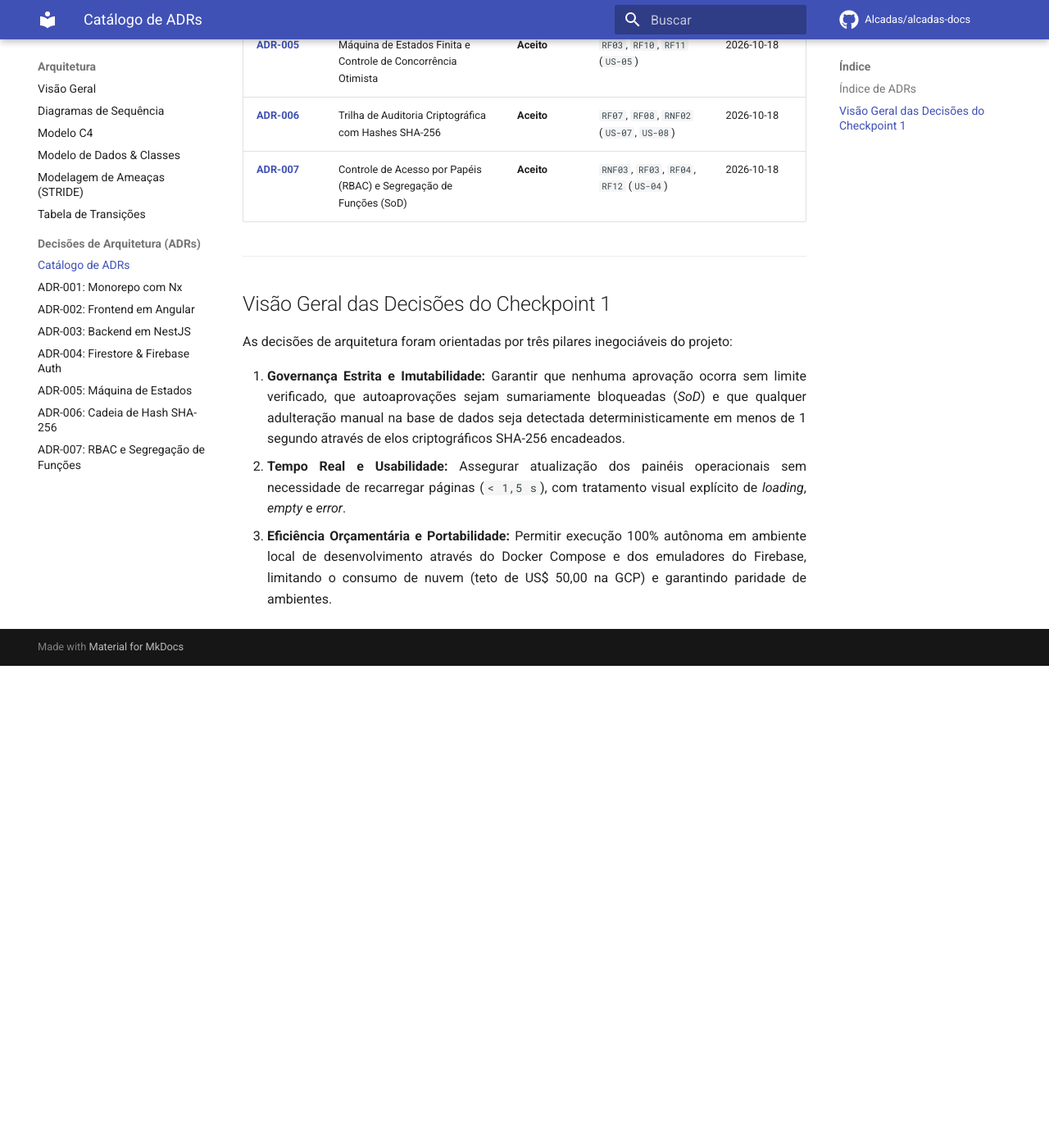
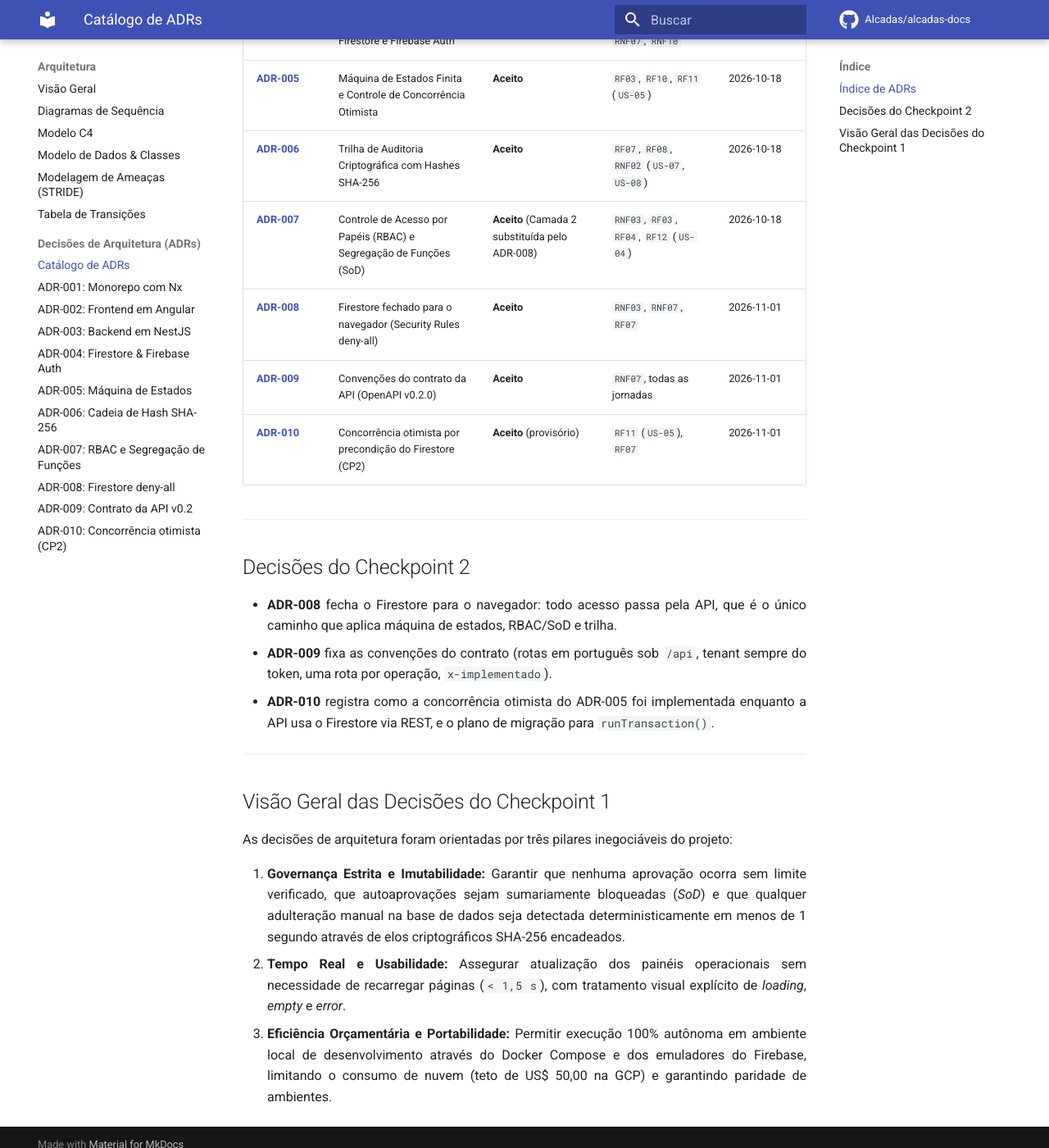
Before and after one commit to Alcadas/alcadas-docs, an MkDocs documentation site: the page built from docs/arquitetura/adrs/index.md, in a window 1280 px wide and 1400 px high, scrolled down 745 px. Shown: the whole window at 82% size. Built offline with MkDocs 1.6.1 and Material for MkDocs 9.7.7, drawn with Linux system fonts in a browser that asks for light colours; comment, search, counter and statistics services are not loaded; before the commit the page ends 1557 px from its top, so only the background shows below that.

Commit message:
docs(adr): adiciona ADR-008, ADR-009 e ADR-010 (#15)
- ADR-008: Firestore fechado para o navegador; substitui a camada 2 do ADR-007.
- ADR-009: rotas em português sob /api, tenant sempre do token, uma rota
  por operação (aliases do PR #14 devem sair), x-implementado.
- ADR-010: concorrência otimista por precondição do Firestore REST
  enquanto o Admin SDK não chega; plano de migração para runTransaction.
- Índice de ADRs, status do ADR-005/007 e navegação do MkDocs atualizados.

```diff
--- a/docs/arquitetura/adrs/index.md
+++ b/docs/arquitetura/adrs/index.md
@@ -14,7 +14,18 @@ Este catálogo documenta os **Registros de Decisões de Arquitetura** (*Architec
 | [**ADR-004**](ADR-004-firestore-e-firebase-auth.md) | Persistência com Cloud Firestore e Firebase Auth | **Aceito** | `RNF01`, `RNF06`, `RNF07`, `RNF10` | 2026-10-18 |
 | [**ADR-005**](ADR-005-maquina-de-estados.md) | Máquina de Estados Finita e Controle de Concorrência Otimista | **Aceito** | `RF03`, `RF10`, `RF11` (`US-05`) | 2026-10-18 |
 | [**ADR-006**](ADR-006-cadeia-de-hash.md) | Trilha de Auditoria Criptográfica com Hashes SHA-256 | **Aceito** | `RF07`, `RF08`, `RNF02` (`US-07`, `US-08`) | 2026-10-18 |
-| [**ADR-007**](ADR-007-rbac-e-sod.md) | Controle de Acesso por Papéis (RBAC) e Segregação de Funções (SoD) | **Aceito** | `RNF03`, `RF03`, `RF04`, `RF12` (`US-04`) | 2026-10-18 |
+| [**ADR-007**](ADR-007-rbac-e-sod.md) | Controle de Acesso por Papéis (RBAC) e Segregação de Funções (SoD) | **Aceito** (Camada 2 substituída pelo ADR-008) | `RNF03`, `RF03`, `RF04`, `RF12` (`US-04`) | 2026-10-18 |
+| [**ADR-008**](ADR-008-firestore-deny-all.md) | Firestore fechado para o navegador (Security Rules deny-all) | **Aceito** | `RNF03`, `RNF07`, `RF07` | 2026-11-01 |
+| [**ADR-009**](ADR-009-contrato-api-v0-2.md) | Convenções do contrato da API (OpenAPI v0.2.0) | **Aceito** | `RNF07`, todas as jornadas | 2026-11-01 |
+| [**ADR-010**](ADR-010-concorrencia-otimista-rest.md) | Concorrência otimista por precondição do Firestore (CP2) | **Aceito** (provisório) | `RF11` (`US-05`), `RF07` | 2026-11-01 |
+
+---
+
+## Decisões do Checkpoint 2
+
+- **ADR-008** fecha o Firestore para o navegador: todo acesso passa pela API, que é o único caminho que aplica máquina de estados, RBAC/SoD e trilha.
+- **ADR-009** fixa as convenções do contrato (rotas em português sob `/api`, tenant sempre do token, uma rota por operação, `x-implementado`).
+- **ADR-010** registra como a concorrência otimista do ADR-005 foi implementada enquanto a API usa o Firestore via REST, e o plano de migração para `runTransaction()`.
 
 ---
 
--- a/mkdocs.yml
+++ b/mkdocs.yml
@@ -98,12 +98,17 @@ nav:
           - "ADR-005: Máquina de Estados": arquitetura/adrs/ADR-005-maquina-de-estados.md
           - "ADR-006: Cadeia de Hash SHA-256": arquitetura/adrs/ADR-006-cadeia-de-hash.md
           - "ADR-007: RBAC e Segregação de Funções": arquitetura/adrs/ADR-007-rbac-e-sod.md
+          - "ADR-008: Firestore deny-all": arquitetura/adrs/ADR-008-firestore-deny-all.md
+          - "ADR-009: Contrato da API v0.2": arquitetura/adrs/ADR-009-contrato-api-v0-2.md
+          - "ADR-010: Concorrência otimista (CP2)": arquitetura/adrs/ADR-010-concorrencia-otimista-rest.md
   - "API (OpenAPI)":
-      - "Especificação OpenAPI v0.1": api/index.md
+      - "Especificação OpenAPI v0.2": api/index.md
   - "Testes e QA":
       - "Estratégia de Testes": testes/estrategia_de_testes.md
   - Governança:
       - "Definition of Done (DoD)": governanca/dod.md
+      - "Regras do Repositório": governanca/regras-repositorio.md
+      - "FinOps — Controle de Gastos": governanca/finops.md
       - "Matriz de Alçadas": governanca/matriz-alcadas.md
       - "Matriz RACI": governanca/matriz-raci.md
   - Rastreabilidade: rastreabilidade.md
```
Also changed, not shown: docs/arquitetura/adrs/ADR-005-maquina-de-estados.md (+1 -1 lines), docs/arquitetura/adrs/ADR-007-rbac-e-sod.md (+1 -1 lines), docs/arquitetura/adrs/ADR-008-firestore-deny-all.md (added, +56 -0 lines), docs/arquitetura/adrs/ADR-009-contrato-api-v0-2.md (added, +45 -0 lines), docs/arquitetura/adrs/ADR-010-concorrencia-otimista-rest.md (added, +44 -0 lines).
